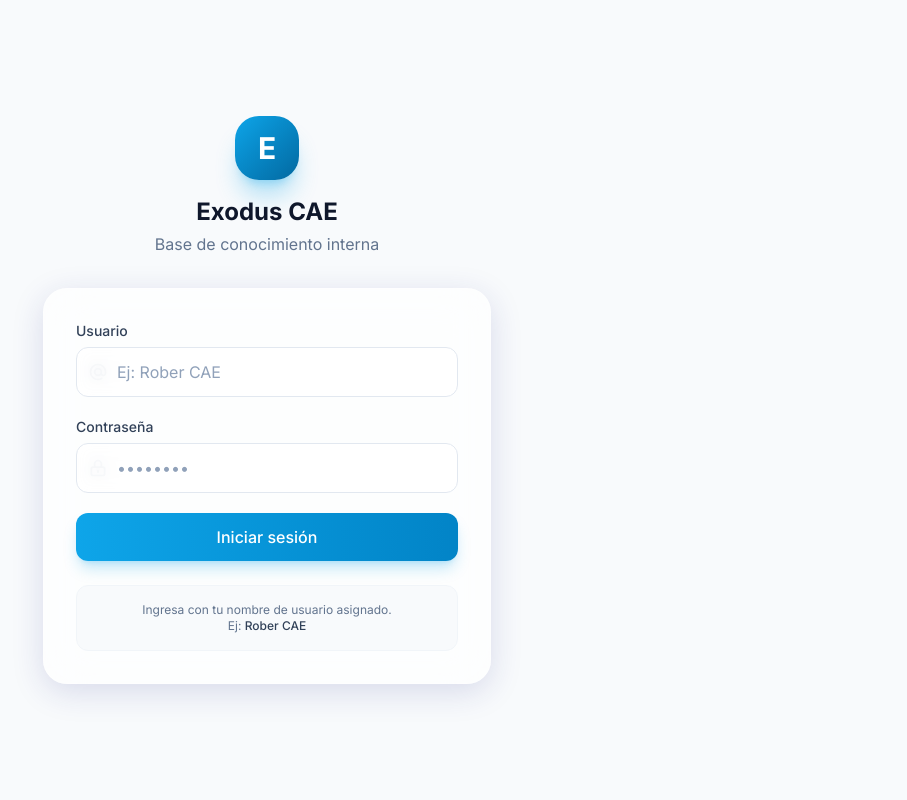
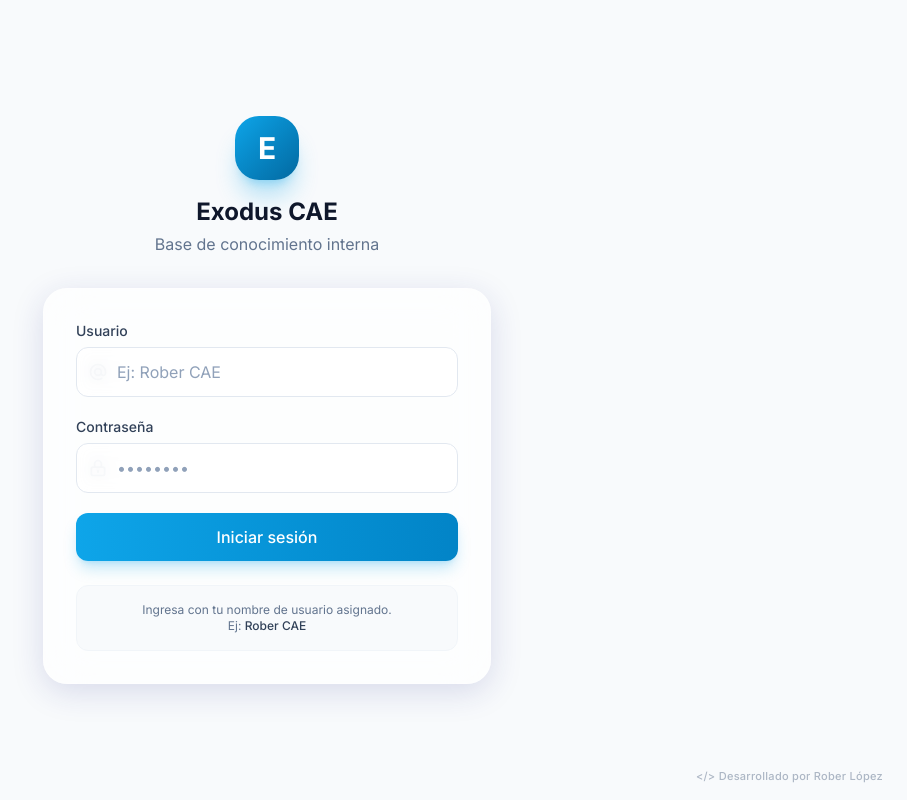
Before and after one commit to RoberLop/exodus-limpio, a Next.js app: page /login in a window 1280 px wide. Shown: the whole page, without its empty margins (373-1280 px from the left). Built offline with nearby package versions, Linux system fonts and the light colour scheme.

Commit message:
mejora 3

```diff
--- a/app/globals.css
+++ b/app/globals.css
@@ -13,7 +13,7 @@
   --color-exodus-900: #0c4a6e;
 }
 
-/* Efectos visuales de Apple y tarjetas 3D en CSS puro e inquebrantable */
+
 .glass {
   background-color: rgba(255, 255, 255, 0.7);
   backdrop-filter: blur(24px);
--- a/app/layout.tsx
+++ b/app/layout.tsx
@@ -6,7 +6,7 @@ import './globals.css'
 const inter = Inter({ subsets: ['latin'] })
 
 export const metadata: Metadata = {
-  title: 'Exodus KB - Base de Conocimiento',
+  title: 'Soporte - Base de Conocimiento',
   description: 'Sistema interno de documentación de errores',
 }
 
--- a/app/login/page.tsx
+++ b/app/login/page.tsx
@@ -32,7 +32,7 @@ export default function LoginPage() {
   }
 
   return (
-    <div className="min-h-screen flex items-center justify-center p-4">
+    <div className="min-h-screen flex items-center justify-center p-4 relative">
       <div className="w-full max-w-md">
         {/* Logo */}
         <div className="text-center mb-8">
@@ -89,6 +89,13 @@ export default function LoginPage() {
           </div>
         </div>
       </div>
+
+      {/* Firma de creador */}
+      <div className="fixed bottom-4 right-6 opacity-50 hover:opacity-100 transition-opacity z-50 pointer-events-none">
+        <p className="text-[11px] font-medium text-slate-500 tracking-wide">
+          &lt;/&gt; Desarrollado por Rober López
+        </p>
+      </div>
     </div>
   )
 }
--- a/components/layout/Header.tsx
+++ b/components/layout/Header.tsx
@@ -3,7 +3,7 @@
 import { useState } from 'react'
 import { Button } from '@/components/ui/Button'
 import { Modal } from '@/components/ui/Modal'
-import { NewErrorForm } from '@/components/forms/NewErrorForm' // Ajusta si tu ruta es diferente
+import { NewErrorForm } from '@/components/forms/NewErrorForm'
 import { useAuth } from '@/context/AuthContext'
 import { areaLabels } from '@/lib/utils'
 import { OperationalArea } from '@/lib/types'
@@ -12,8 +12,8 @@ interface HeaderProps {
   area: OperationalArea
   errorCount: number
   onAddError?: (data: any) => void
-  searchTerm?: string // <-- NUEVO: Recibe el texto
-  onSearchChange?: (value: string) => void // <-- NUEVO: Avisa cuando cambia
+  searchTerm?: string
+  onSearchChange?: (value: string) => void
 }
 
 export function Header({ area, errorCount, onAddError, searchTerm = '', onSearchChange }: HeaderProps) {
@@ -33,7 +33,7 @@ export function Header({ area, errorCount, onAddError, searchTerm = '', onSearch
         </div>
 
         <div className="flex items-center gap-3">
-          {/* --- TU BUSCADOR CONECTADO --- */}
+          {}
           <div className="relative">
             <input
               type="text"
```
